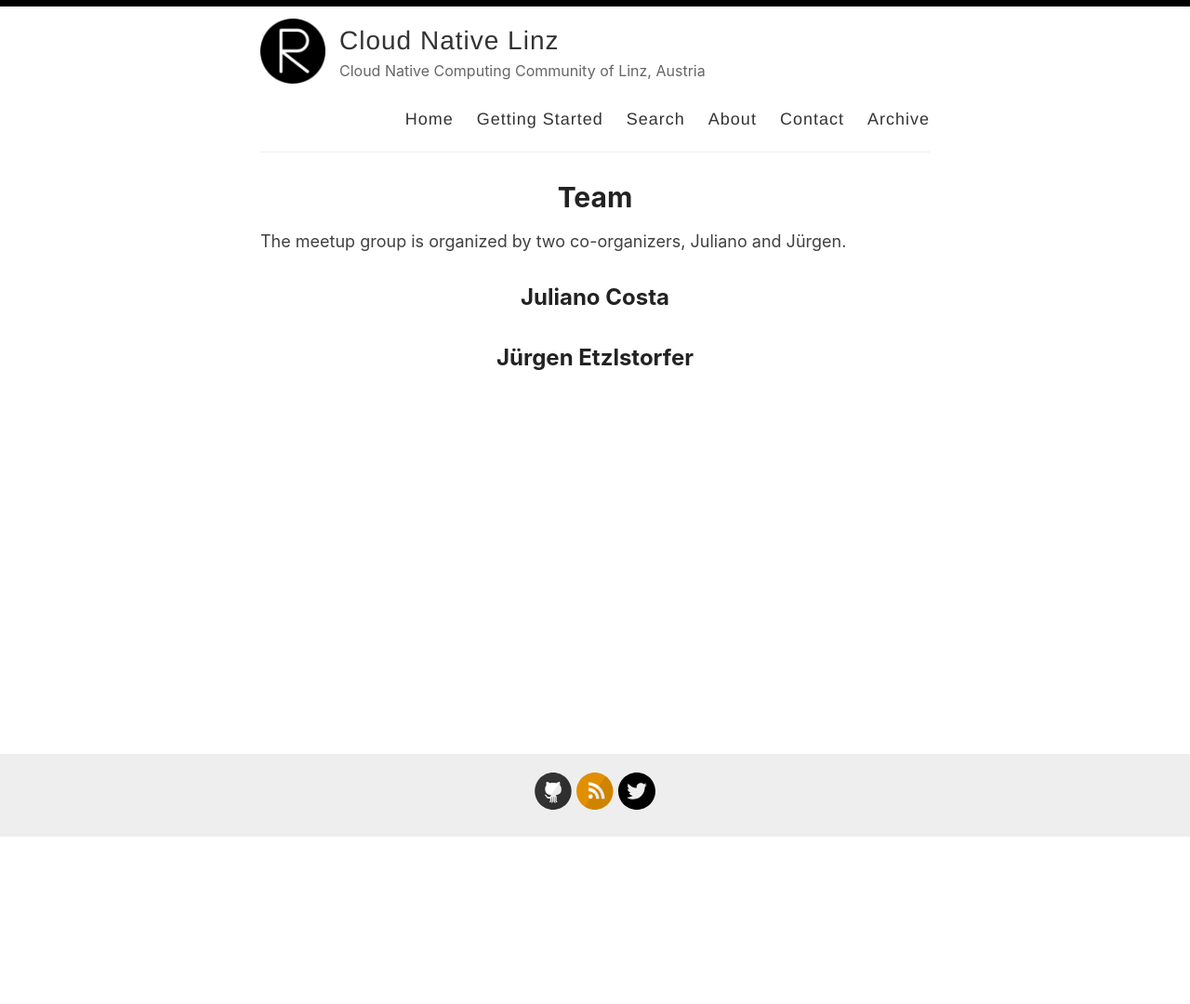
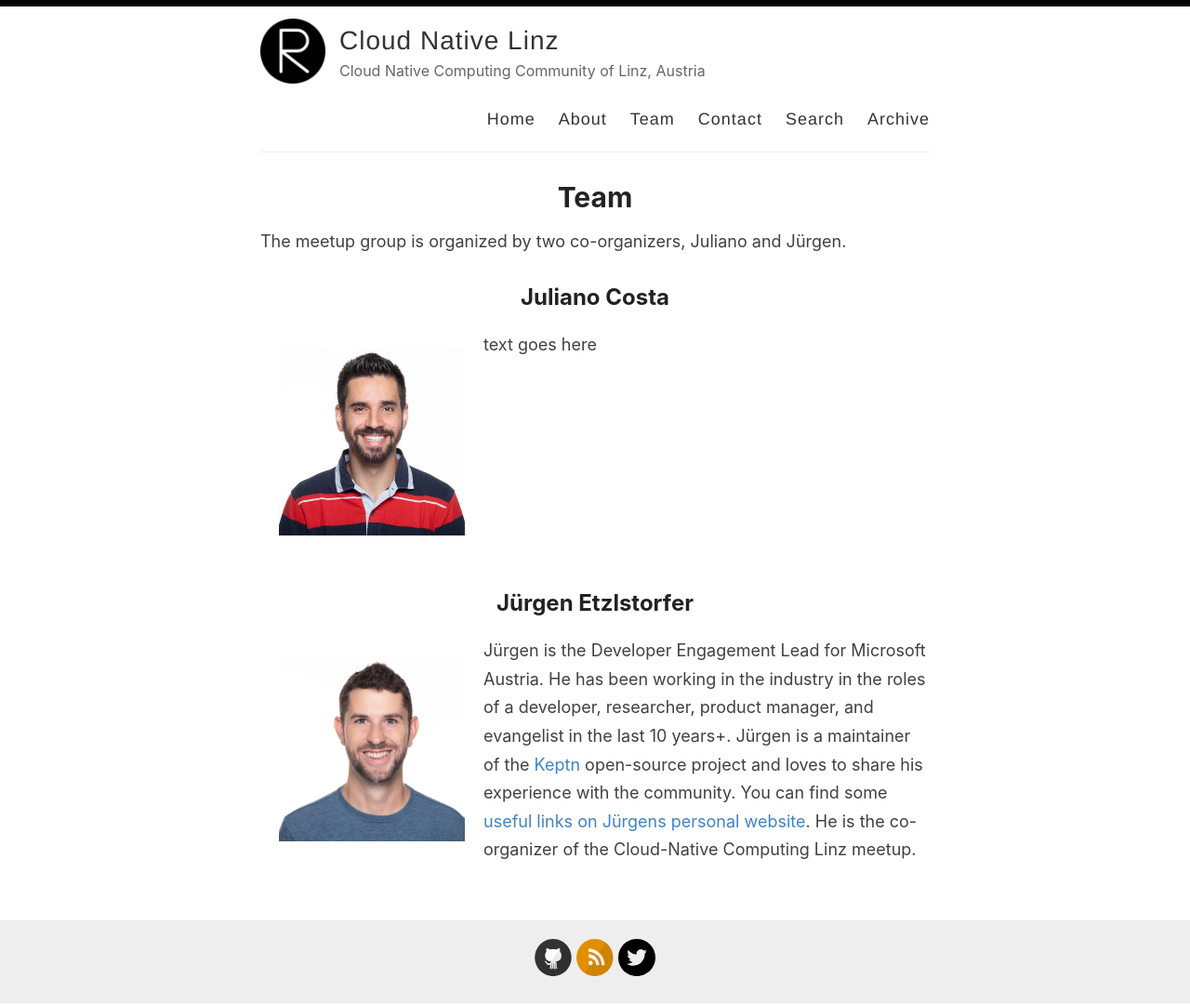
Before and after one commit to CloudNativeLinz/cloudnativelinz.github.io, a Jekyll site: the page built from _pages/team.md, in a window 1280 px wide. Shown: the whole page at 93% size. Built offline with Jekyll 4.4.1, drawn with Linux system fonts in a browser that asks for light colours; before the commit the page ends 901 px from its top, so only the background shows below that.

Commit message:
updating team

```diff
--- a/_layouts/default.html
+++ b/_layouts/default.html
@@ -29,10 +29,10 @@
 
             <nav>
               <a href="{{ site.baseurl }}/">Home</a>
-              <a href="{{ site.baseurl }}/getting-started">Getting Started</a>
+              <a href="{{ site.baseurl }}/about">About</a>
+              <a href="{{ site.baseurl }}/team">Team</a>
+              <a href="{{ site.baseurl }}/contact">Contact</a>
               <a href="{{ site.baseurl }}/search">Search</a>
-              <a href="{{ site.baseurl }}/about">About</a>
-              <a href="{{ site.baseurl }}/contact">Contact</a>
               <a href="{{ site.baseurl }}/archive">Archive</a>
             </nav>
           </header>
--- a/_pages/team.md
+++ b/_pages/team.md
@@ -8,5 +8,20 @@
 
 ## Juliano Costa
 
+<div style="float:left;margin:20px;">
+<img src="{{ site.baseurl }}/images/juliano.jpg" width="200">
+</div>
+
+text goes here
+
+
+
+<div style="clear:both;"></div>
 
 ## Jürgen Etzlstorfer
+
+<div style="float:left;margin:20px;">
+<img src="{{ site.baseurl }}/images/juergen.jpg" width="200">
+</div>
+
+Jürgen is the Developer Engagement Lead for Microsoft Austria. He has been working in the industry in the roles of a developer, researcher, product manager, and evangelist in the last 10 years+. Jürgen is a maintainer of the [Keptn](https://keptn.sh) open-source project and loves to share his experience with the community. You can find some [useful links on Jürgens personal website](https://jetzlstorfer.github.io). He is the co-organizer of the Cloud-Native Computing Linz meetup.
```
Also changed, not shown: _pages/about.md (+2 -0 lines), images/cloudnativelinz-banner.png (added), images/juergen.jpg (added), images/juliano.jpg (added), 1 other file.
